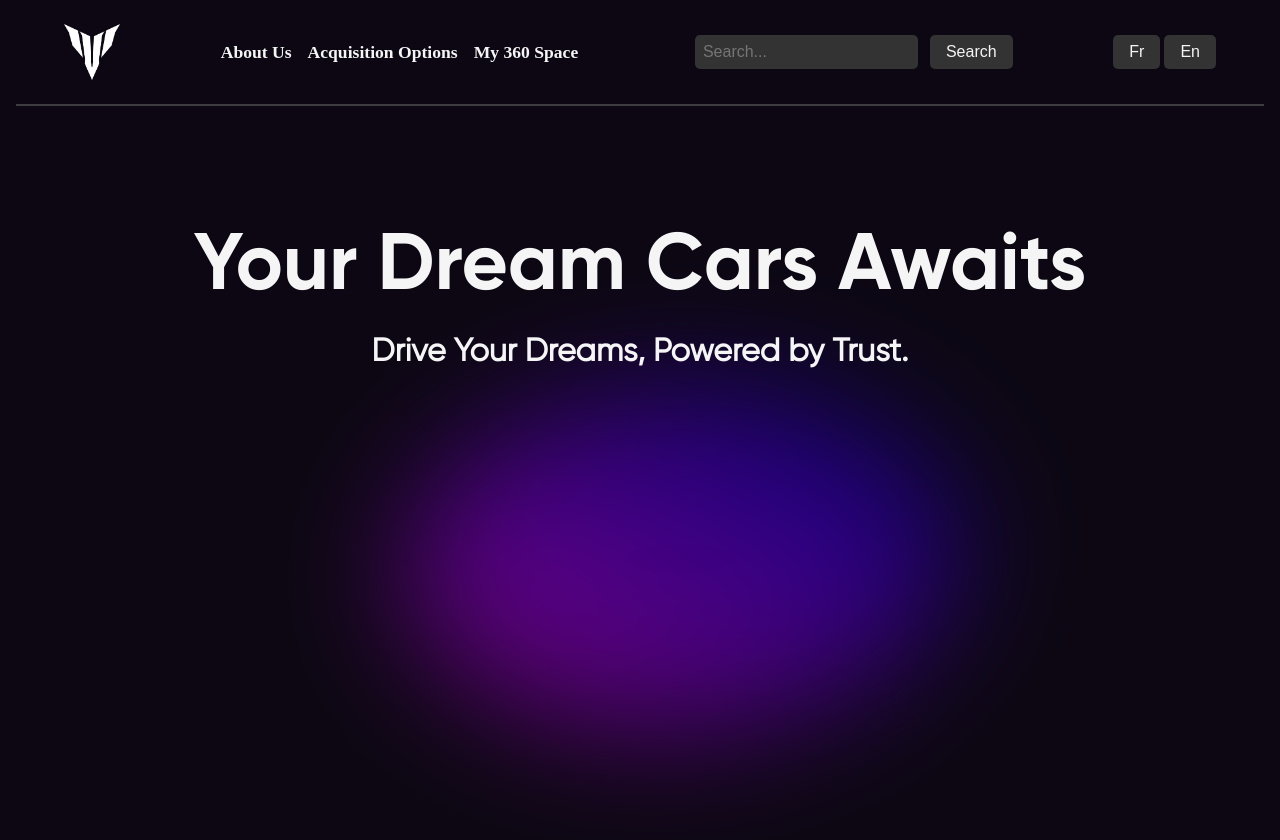
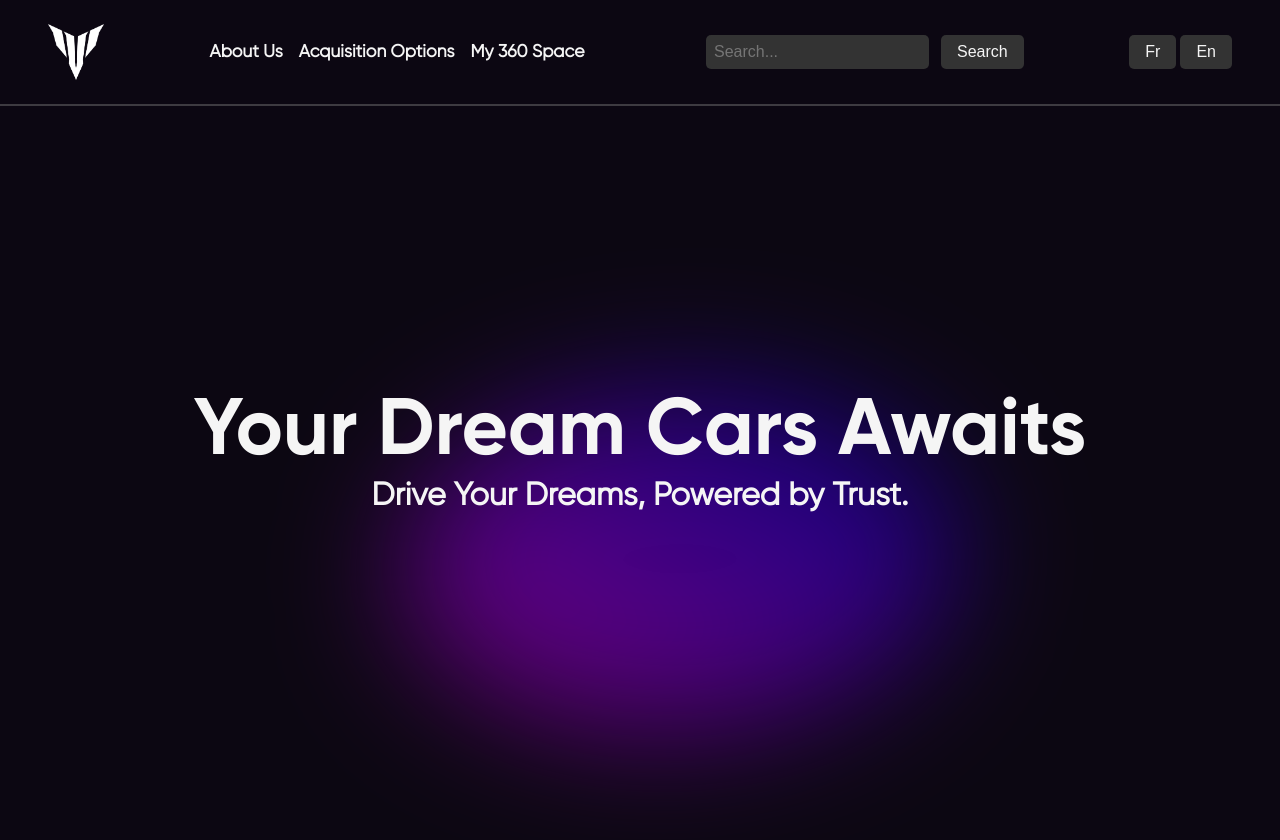
Before and after one commit to Sandesh13fr/AC-Demo-Webpage, a plain HTML site: page index.html in a window 1280 px wide. After the commit the page ends 800 px from the top, so only its background shows below. Drawn offline with Linux system fonts and the light colour scheme.

Commit message:
minimal changes

```diff
--- a/style.css
+++ b/style.css
@@ -1,5 +1,5 @@
 @font-face {
-    font-family: 'Gilroy Bold';
+    font-family: GilroyBold;
     src: url('./Assets/fonts/Gilroy-Bold.ttf') format('truetype');
     font-weight: bold;
     font-style: normal;
@@ -16,11 +16,8 @@
 }
 
 @font-face {
-    font-family: 'Gilroy';
-    src: url('./Assets/fonts/Gilroy-Regular.ttf') format('truetype'),
-         url('./Assets/fonts/Gilroy-Bold.ttf') format('truetype');
-    font-weight: normal;
-    font-style: normal;
+    font-family: Gilroy;
+    src: url('./Assets/fonts/Gilroy-Regular.ttf') format('truetype');
 }
 
 @font-face {
@@ -44,7 +41,7 @@ body {
 body {
     background-color: #0C0712;
     color: whitesmoke;
-    padding: 0 1rem;
+    /* padding: 0 1rem; */
 }
 
 .home {
@@ -52,18 +49,22 @@ body {
     height: 100vh;
     display: flex;
     justify-content: center;
-    align-content: center;
+    align-items: center;
     text-align: center;
 }
-.home .center-header1 h1{
-    font-family: 'Gilroy Bold', sans-serif;
+
+.home .center-header1 h1 {
+    font-family: GilroyBold;
     font-weight: 1000;
     font-size: 5rem;
     margin-top: 7rem;
     z-index: 1;
+    line-height: 4rem;
 }
-.home .center-header1 h2{
-    font-family: 'Gilroy', sans-serif;
+
+.home .center-header1 h2 {
+    font-family: Gilroy;
+    line-height: 2rem;
     font-weight: 700;
     font-size: 2rem;
     margin-top: 1rem;
@@ -94,7 +95,7 @@ body {
         filter: blur(70px);
         -webkit-filter: blur(70px);
         background: linear-gradient(to top left, #d380d3, navy);
-}
+    }
 }
 
 header {
@@ -102,8 +103,12 @@ header {
     align-items: center;
     justify-content: space-between;
     padding: 1.5rem 3rem;
-    font-family: regular;
+    font-family: Gilroy;
     border-bottom: 2px solid rgba(118, 118, 118, 0.475);
+    position: fixed;
+    top: 0;
+    left: 0;
+    width: 100%;
 
     #logoContainer {
         height: 3.5rem;
```
